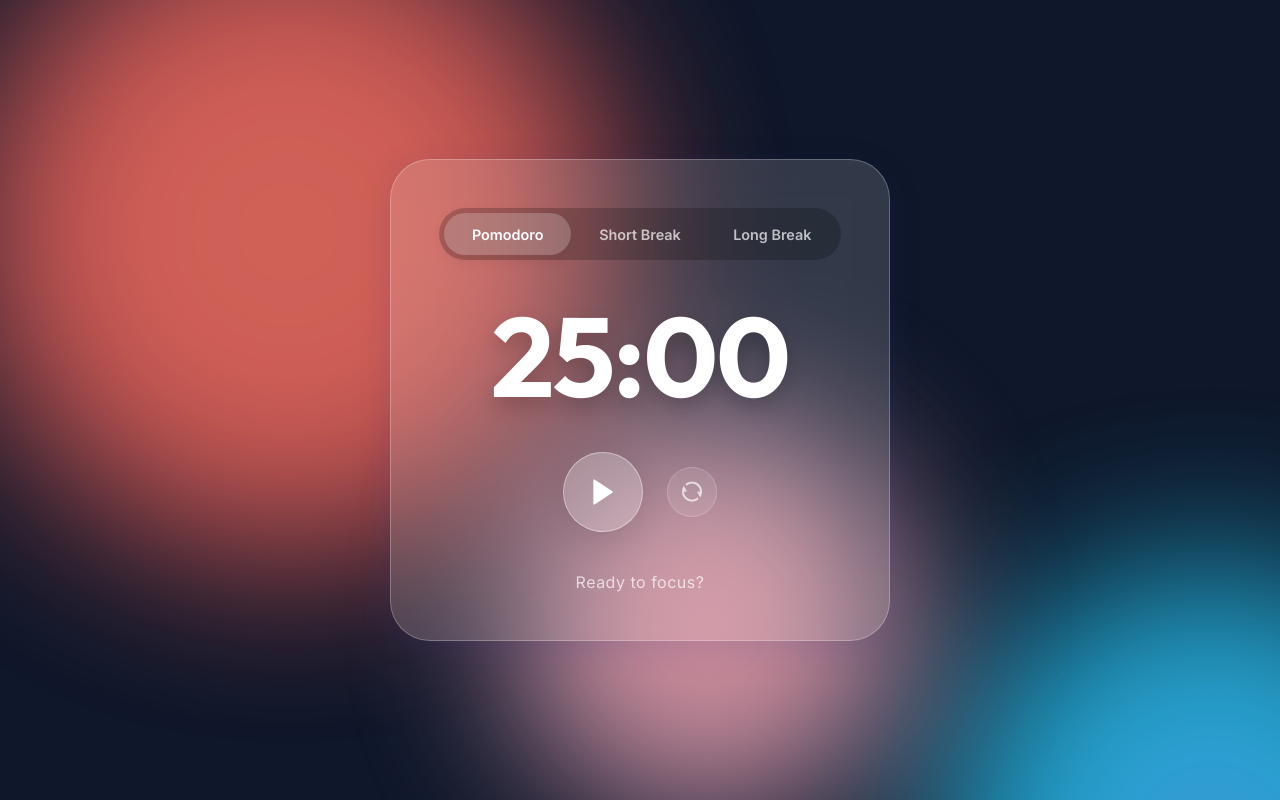
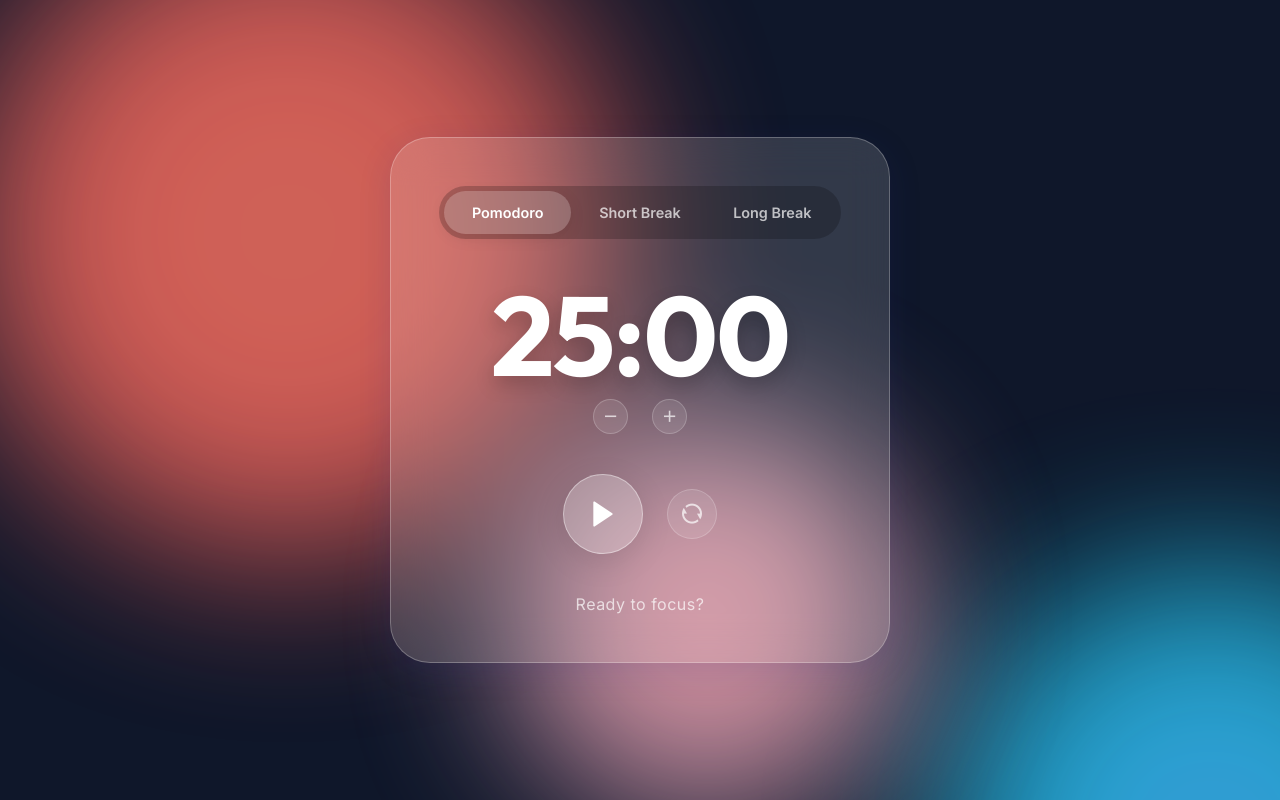
Before and after one commit to quinut/pomo, a plain HTML site: page index.html in a window 1280 px wide. Drawn offline with nearby package versions, Linux system fonts and the light colour scheme.

Commit message:
Add time adjustment feature

```diff
--- a/index.html
+++ b/index.html
@@ -24,8 +24,14 @@
             <button id="btn-longbreak" class="mode-btn">Long Break</button>
         </div>
 
-        <div class="timer-display">
-            <span id="time-left">25:00</span>
+        <div class="timer-wrapper">
+            <div class="timer-display">
+                <span id="time-left">25:00</span>
+            </div>
+            <div class="time-adjust">
+                <button id="btn-minus" class="adjust-btn" title="-1 min"><i class="ri-subtract-line"></i></button>
+                <button id="btn-plus" class="adjust-btn" title="+1 min"><i class="ri-add-line"></i></button>
+            </div>
         </div>
 
         <div class="controls">
--- a/script.js
+++ b/script.js
@@ -15,6 +15,8 @@ const playBtn = document.getElementById('btn-play');
 const resetBtn = document.getElementById('btn-reset');
 const statusText = document.getElementById('status-text');
 const modeBtns = document.querySelectorAll('.mode-btn');
+const btnPlus = document.getElementById('btn-plus');
+const btnMinus = document.getElementById('btn-minus');
 
 // Background Orbs
 const orb1 = document.querySelector('.orb-1');
@@ -120,9 +122,21 @@ function setMode(modeName) {
     resetTimer();
 }
 
+function adjustTime(amount) {
+    if (isRunning) return; // Do not allow adjustment while timer is running
+    const newTime = currentMode.time + amount;
+    if (newTime >= 60) { // Minimum 1 minute
+        currentMode.time = newTime;
+        timeLeft = newTime;
+        updateDisplay();
+    }
+}
+
 // Event Listeners
 playBtn.addEventListener('click', toggleTimer);
 resetBtn.addEventListener('click', resetTimer);
+btnPlus.addEventListener('click', () => adjustTime(60));
+btnMinus.addEventListener('click', () => adjustTime(-60));
 
 document.getElementById('btn-pomodoro').addEventListener('click', () => setMode('POMODORO'));
 document.getElementById('btn-shortbreak').addEventListener('click', () => setMode('SHORT_BREAK'));
--- a/style.css
+++ b/style.css
@@ -151,6 +151,13 @@ body {
 }
 
 /* Timer Display */
+.timer-wrapper {
+    display: flex;
+    flex-direction: column;
+    align-items: center;
+    gap: 0.5rem;
+}
+
 .timer-display {
     font-family: 'Outfit', sans-serif;
     font-size: 7rem;
@@ -159,6 +166,38 @@ body {
     text-shadow: 0 8px 20px rgba(0, 0, 0, 0.2);
     line-height: 1;
     color: white;
+}
+
+/* Time Adjust */
+.time-adjust {
+    display: flex;
+    gap: 1.5rem;
+    align-items: center;
+}
+
+.adjust-btn {
+    width: 35px;
+    height: 35px;
+    border-radius: 50%;
+    background: rgba(255, 255, 255, 0.1);
+    border: 1px solid rgba(255, 255, 255, 0.2);
+    color: var(--text-secondary);
+    font-size: 1.2rem;
+    cursor: pointer;
+    display: flex;
+    justify-content: center;
+    align-items: center;
+    transition: all 0.3s ease;
+}
+
+.adjust-btn:hover {
+    background: rgba(255, 255, 255, 0.2);
+    color: white;
+    transform: scale(1.1);
+}
+
+.adjust-btn:active {
+    transform: scale(0.95);
 }
 
 /* Controls */
```
